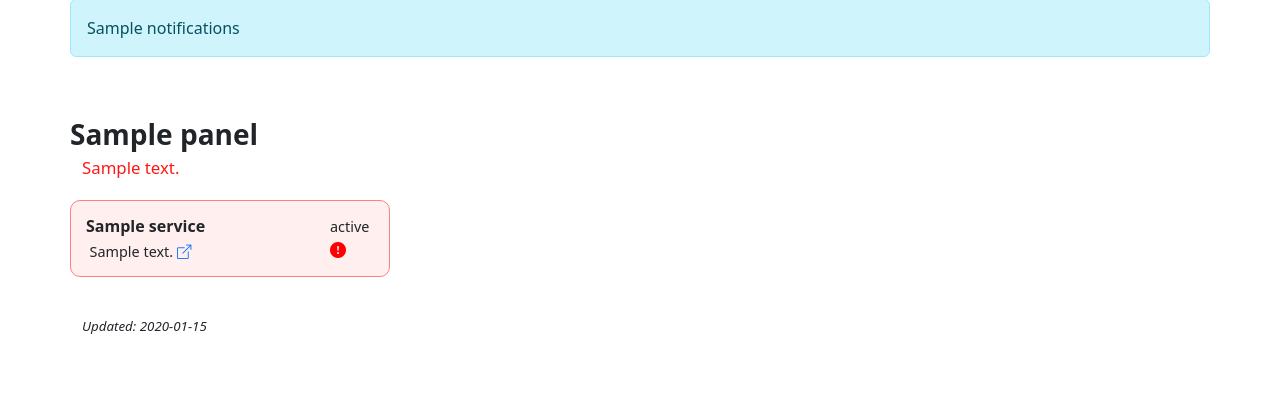
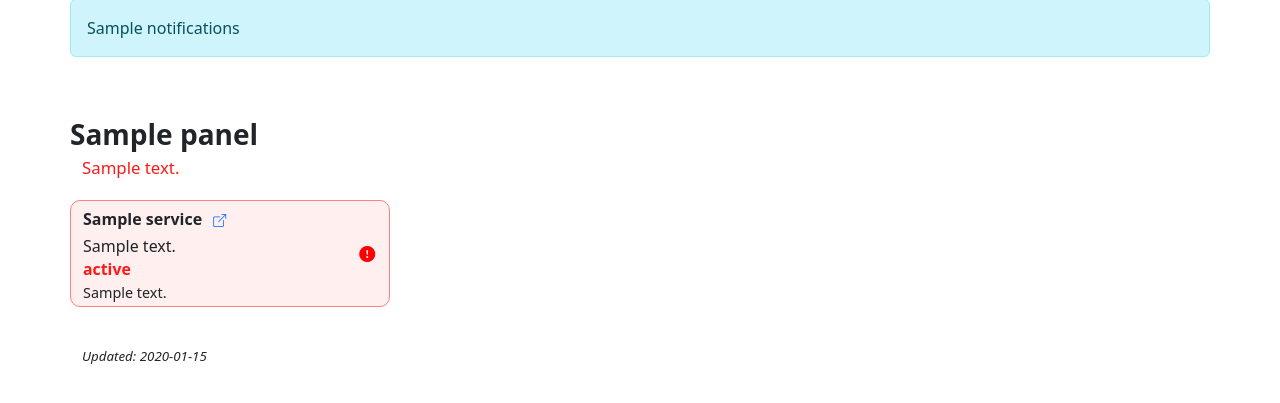
Before and after one commit to uw-it-aca/status-dashboard, a Python web app: template status_dashboard/templates/dashboard.html in a window 1280 px wide. Shown: the part 191-594 px from the top of the page. Run offline with Jinja, Linux system fonts and the light colour scheme; the template is opened without the code that fills it: most values are stand-ins (such as "Sample title", 1, 10 or a date in 2020); some libraries are stand-ins or nearby versions.

Commit message:
clean default page

```diff
--- a/status_dashboard/static/dashboard.css
+++ b/status_dashboard/static/dashboard.css
@@ -99,9 +99,7 @@ html, body {
     border: 1px solid #ff8080;
     border-radius: 10px;
     width: 20em;
-    min-height: 3em;
     margin: 0 20px 20px 0;
-    padding: 5px;
     background-color: #ffefef;
 }
 
@@ -110,37 +108,51 @@ html, body {
     border-color: lightgray;
 }
 
-.service .description {
-    padding: 8px 10px;
-    width: 15em;
-    float: left;
+.service .info {
+    padding-top: 6px;
+    display: inline-block;
+    width: 17em;
+    height: 100%;
 }
 
-.service .description .name {
+.service .info .name {
     font-weight: 600;
     margin-bottom: .2em;
 }
 
-.service .description .name > a {
+.service .info .name a {
     font-size: .9em;
     margin-left: .25em;
 }
 
-.service .description .name > i {
+.service .info .name a i {
     font-size: .9em;
     margin-left: .25em;
 }
 
-.service .description .desc {
+.service .info .description.critical .status {
+    color: #ff1818;
+    font-size: 1.1em;
+    font-weight: 600;
+}
+
+.service .info .description.critical {
     font-size: .9em;
-    margin-left: .25em;
+}
+
+.service.nominal .info .description.critical {
+    display: none;
+}
+
+.service.nominal .info .description.nominal {
+    display: inline-block;
 }
 
 .service .health {
-    padding: 8px 10px;
-    width: 4em;
-    float: right;
-    text-align: left;
+    display: inline-block;
+    height: 100%;
+    text-align: center;
+    vertical-align: middle;
 }
 
 .service .health .status {
--- a/status_dashboard/templates/service.html
+++ b/status_dashboard/templates/service.html
@@ -1,18 +1,20 @@
 <div class="service{% if service.nominal %} nominal{% endif %}">
-  <div class="description">
+  <div class="info">
     <div class="name">
       {{service.name}}
+      {% if service.link %}
+        <a href="{{service.link}}" title="Visit {{service.name}}"><i class="bi bi-box-arrow-up-right"></i></a>
+      {% endif %}
     </div>
-    <div class="desc">
-      {%if service.description %}{{service.description}}{% endif %}
-      {% if service.link %}
-        <a href="{{service.link}}" title="Visit {{service.name}}"
-        ><i class="bi bi-box-arrow-up-right"></i></a>
-      {% endif %}
+    <div class="description nominal">
+      {{service.description}}
+    </div>
+    <div class="description critical">
+      <div class="status">{{service.status}}</div>
+      {{service.critical_description}}
     </div>
   </div>
   <div class="health">
-    <div class="status">{{service.status}}</div>
     <i class="nominal bi bi-check-circle-fill"></i>
     <i class="critical bi bi-exclamation-circle-fill"></i>
   </div>
--- a/status_dashboard/views/status.py
+++ b/status_dashboard/views/status.py
@@ -110,6 +110,7 @@ class StatusRequest(RequestHandler):
             service_context.append({
                 "name": service.get('name', ""),
                 "description": service.get('description', ""),
+                "critical_description": service.get('critical_description', ""),
                 "link": service.get('link', ""),
                 "nominal": health,
                 "status": status
```
Also changed, not shown: example_config.yml (+19 -13 lines).
